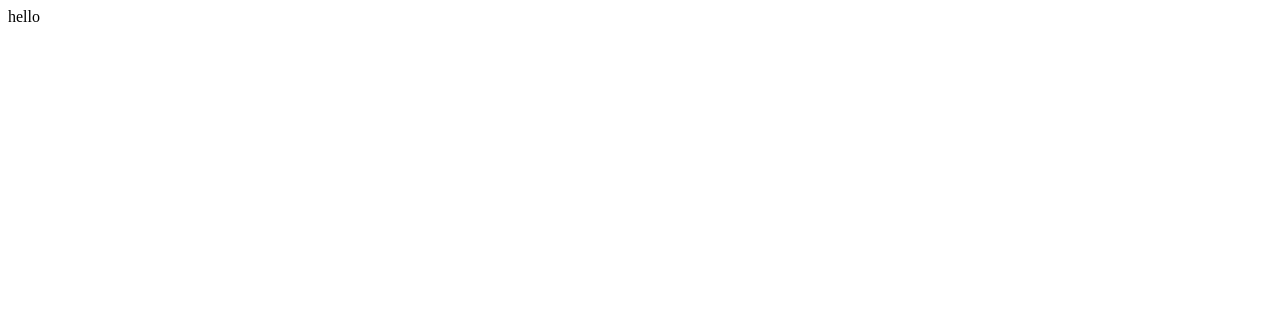
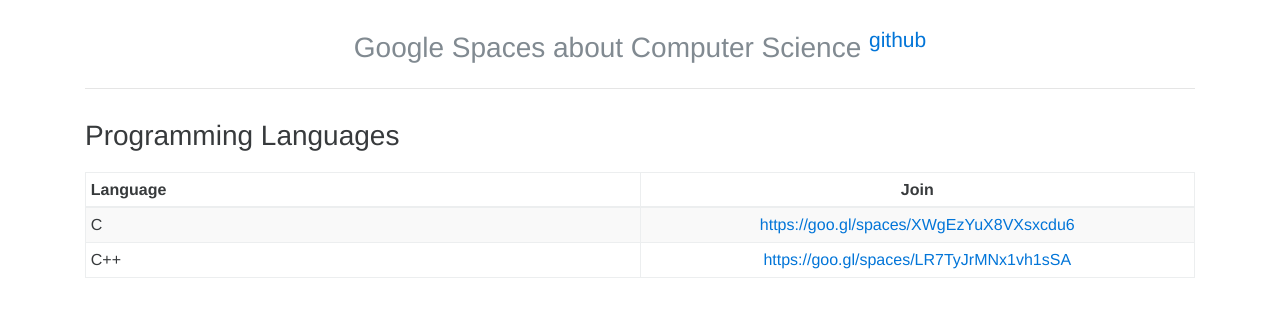
Before and after one commit to NeoTheFox/google-spaces, a plain HTML site: page index.html in a window 1280 px wide. Drawn offline with Linux system fonts and the light colour scheme.

Commit message:
Add C and C++ Spaces

```diff
--- a/index.html
+++ b/index.html
@@ -1 +1,69 @@
-hello
+<!DOCTYPE html>
+<html>
+
+<head>
+	<meta charset="utf-8">
+
+	<title>Google Spaces about Computer Science</title>
+
+	<link rel="stylesheet" href="assets/css/bootstrap.min.css">
+	<link rel="stylesheet" href="assets/css/style.css">
+
+	<link rel="icon" href="assets/css/favicon.png" sizes="192x192">
+	<link rel="apple-touch-icon-precomposed" href="assets/css/favicon.png" sizes="192x192">
+	<link rel="msapplication-square192x192logo" href="assets/css/favicon.png" sizes="192x192">
+
+	<meta content="https://egorsmkv.github.io/google-spaces/assets/css/favicon.png" name="twitter:image:src">
+	<meta content="Google Spaces about Computer Science" name="twitter:title">
+	<meta content="The most popular topics of Computer Science in Google Spaces." name="twitter:description">
+	<meta content="@egorsmkv" name="twitter:site">
+	<meta content="summary" name="twitter:card">
+
+	<meta content="https://egorsmkv.github.io/google-spaces/assets/css/favicon.png" property="og:image">
+	<meta content="Google Spaces about Computer Science" property="og:site_name">
+	<meta content="Google Spaces about Computer Science" property="og:title">
+	<meta content="The most popular topics of Computer Science in Google Spaces." property="og:description">
+	<meta content="https://egorsmkv.github.io/google-spaces/" property="og:url">
+	<meta content="object" property="og:type">
+</head>
+
+<body>
+
+	<div class="container">
+
+		<div class="header clearfix">
+			<h3 class="head text-muted">
+				Google Spaces about Computer Science
+				<sup><a href="https://github.com/egorsmkv/google-spaces">github</a></sup>
+			</h3>
+		</div>
+
+		<h3>Programming Languages</h3>
+
+		<table class="table table-bordered table-striped table-hover table-sm" id="table">
+			<thead>
+				<tr>
+					<th width="50%">Language</th>
+					<th class="join_link">Join</th>
+				</tr>
+			</thead>
+			<tbody>
+				<tr>
+					<td>C</td>
+					<td class="link">
+						<a href="https://goo.gl/spaces/XWgEzYuX8VXsxcdu6">https://goo.gl/spaces/XWgEzYuX8VXsxcdu6</a>
+					</td>
+				</tr>
+				<tr>
+					<td>C++</td>
+					<td class="link">
+						<a href="https://goo.gl/spaces/LR7TyJrMNx1vh1sSA">https://goo.gl/spaces/LR7TyJrMNx1vh1sSA</a>
+					</td>
+				</tr>
+			</tbody>
+		</table>
+	</div>
+
+</body>
+
+</html>
```
